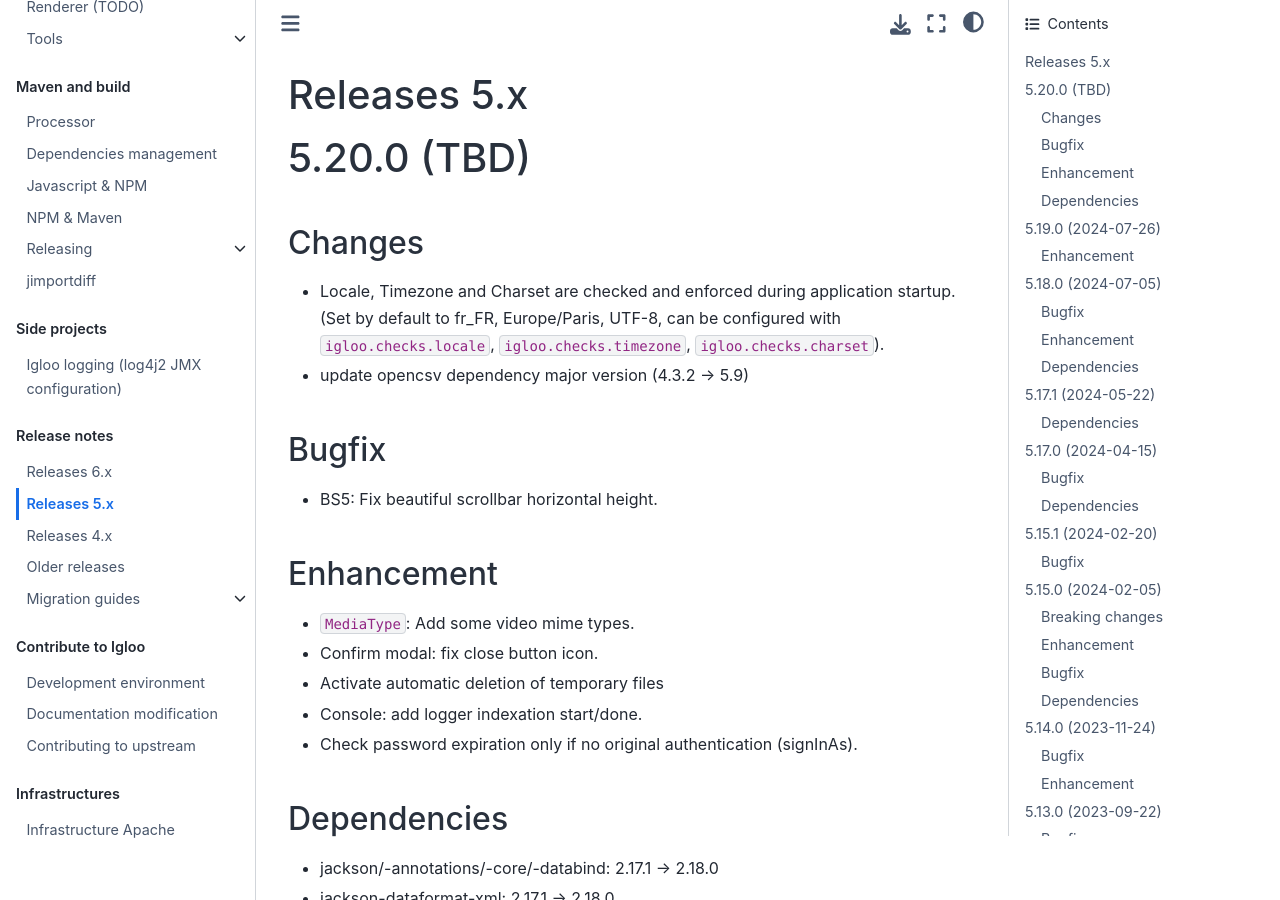
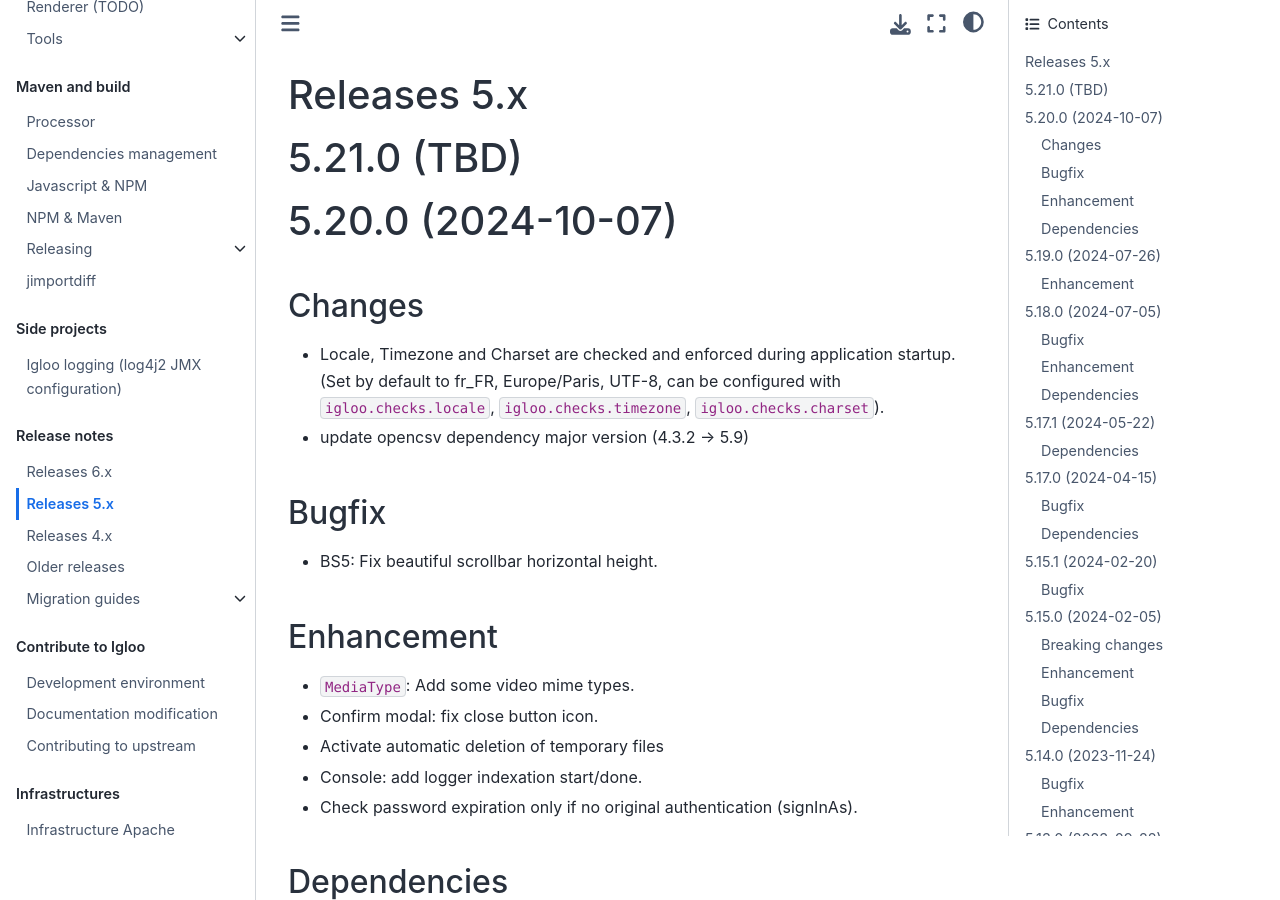
Before and after one commit to igloo-project/igloo-doc, a Sphinx documentation site: the page built from source/release-notes/releases-5.x.md, in a window 1280 px wide and 900 px high. Built offline with Sphinx 7.4.7 and the Sphinx Book theme 1.1.4, drawn with Linux system fonts in a browser that asks for light colours.

Commit message:
Changelog 5.20.0

```diff
--- a/source/release-notes/releases-5.x.md
+++ b/source/release-notes/releases-5.x.md
@@ -1,8 +1,12 @@
 # Releases 5.x
+
+(v5.21.0)=
+
+# 5.21.0 (TBD)
 
 (v5.20.0)=
 
-# 5.20.0 (TBD)
+# 5.20.0 (2024-10-07)
 
 ## Changes
 
```
